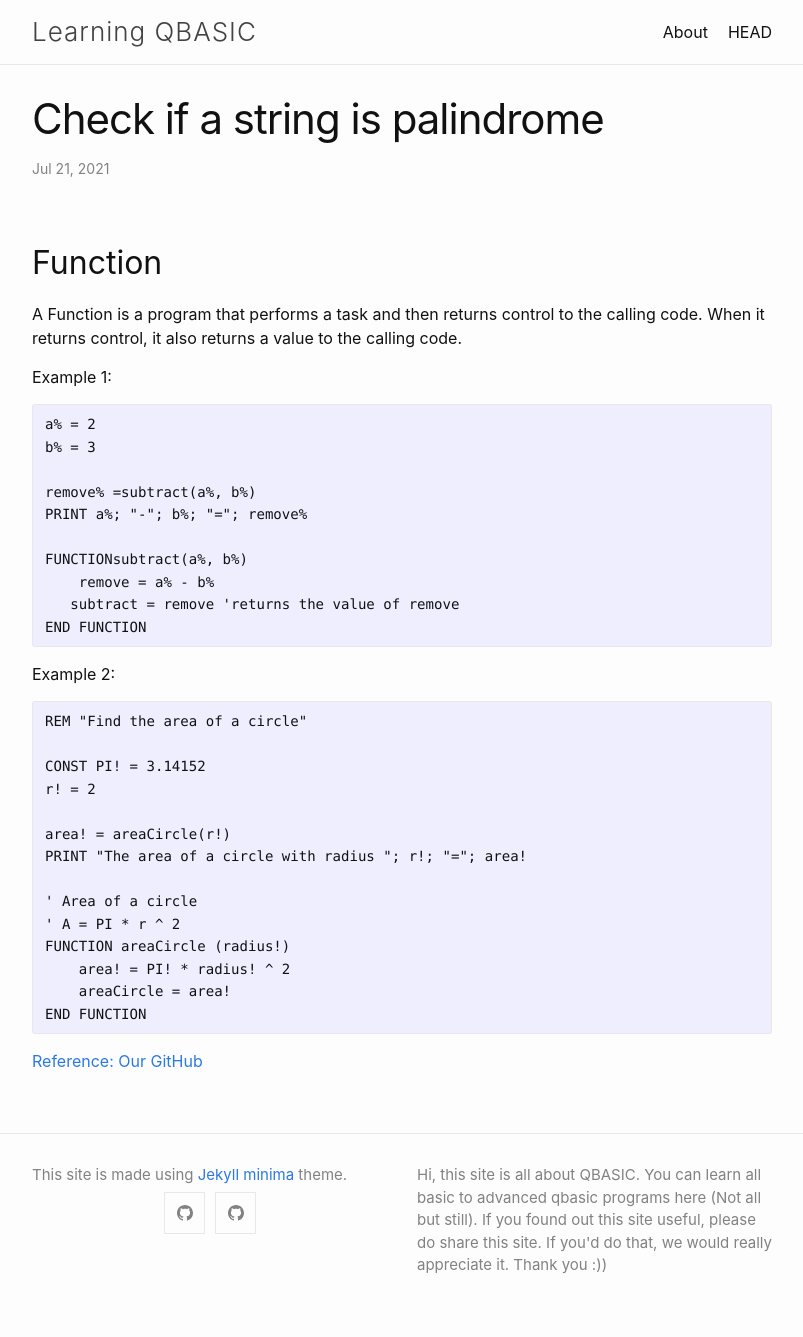
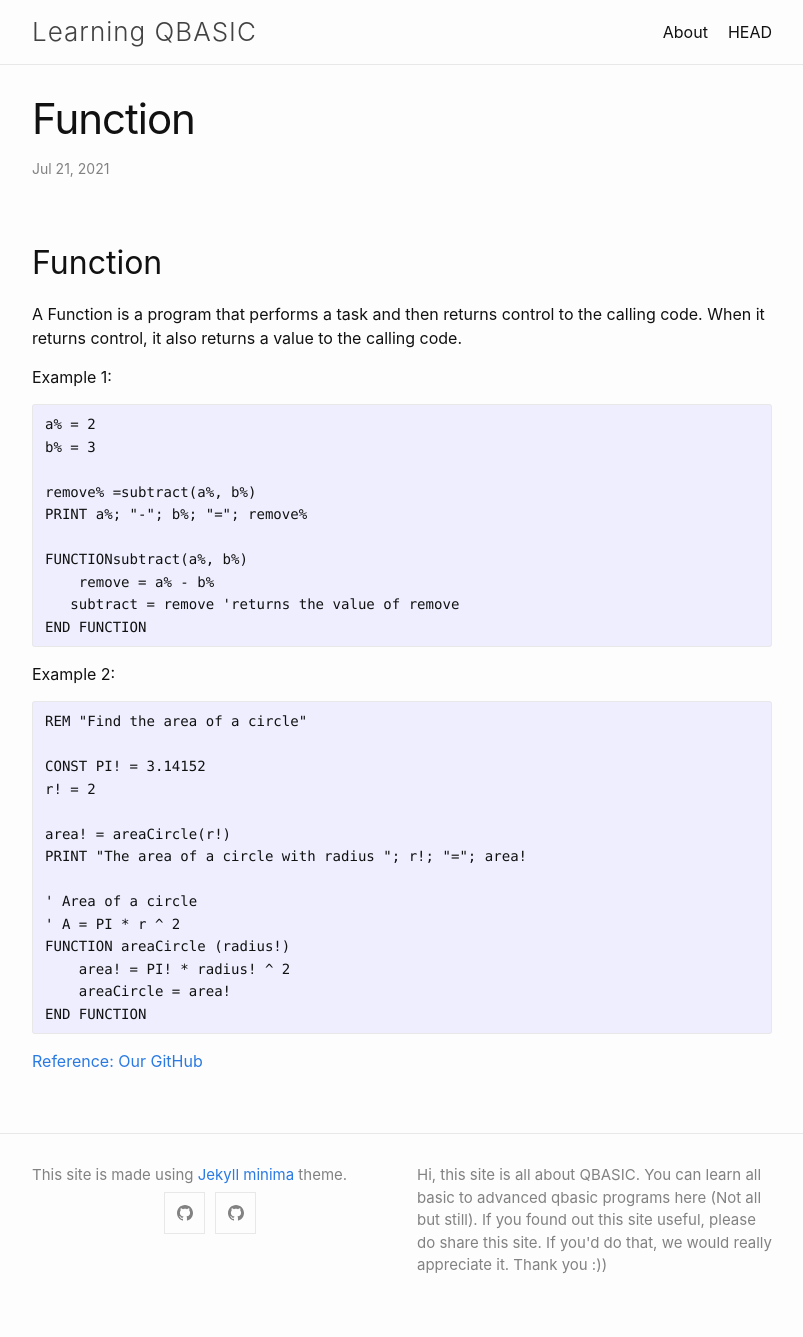
Before and after one commit to avecnavadita/qbasic-blog, a Jekyll site: the page built from _posts/2021-7-21-function.md, in a window 1280 px wide. Shown: the whole page, without its empty margins (238-1041 px from the left). Built offline with Jekyll 4.4.1, drawn with Linux system fonts in a browser that asks for light colours.

Commit message:
Update 2021-7-21-function.md

```diff
--- a/_posts/2021-7-21-function.md
+++ b/_posts/2021-7-21-function.md
@@ -1,7 +1,6 @@
 ---
 layout: post
-title: "Check if a string is palindrome"
-render_with_liquid: false
+title: "Function"
 ---
 
 ## Function
```
